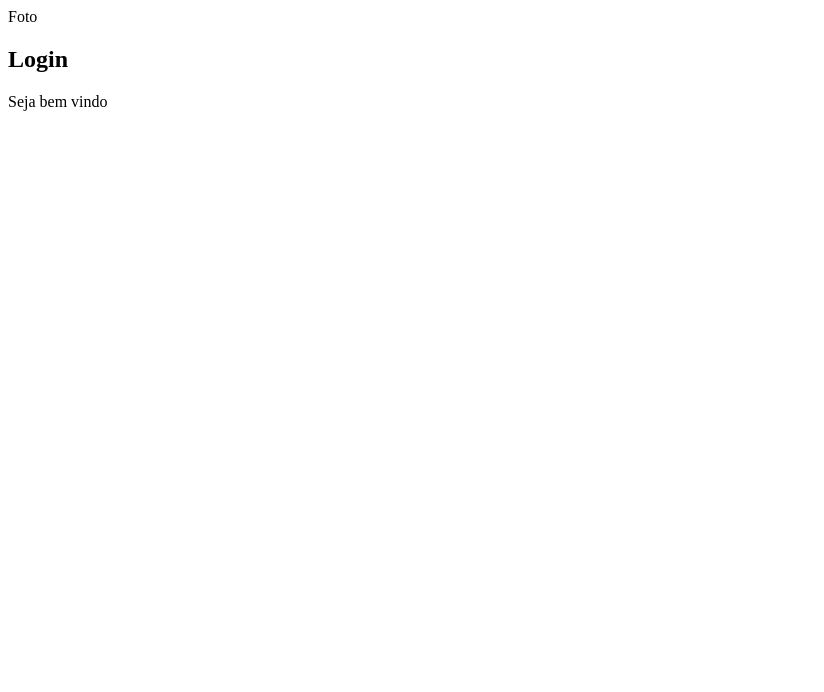
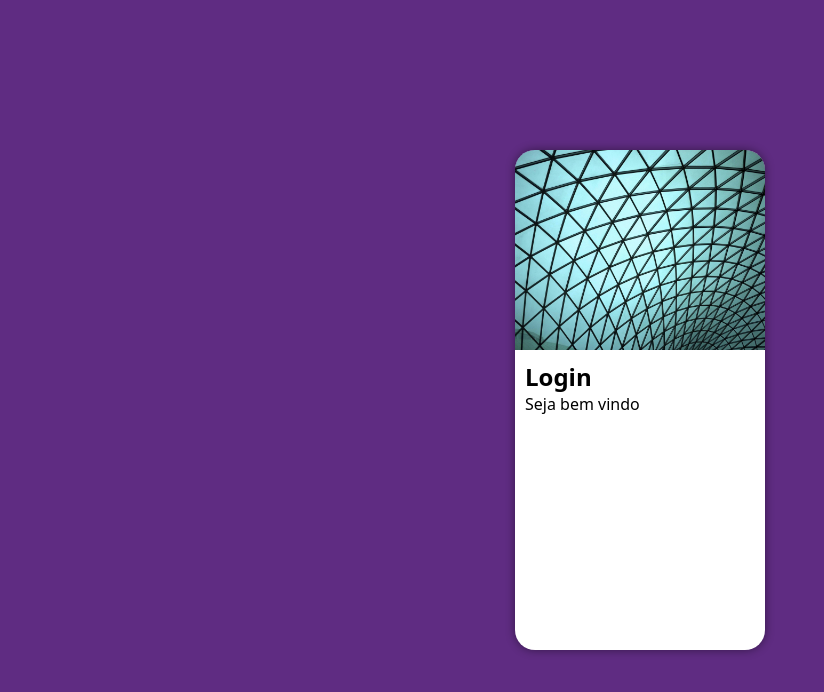
Before and after one commit to softwarekleberson/Projeto-Login, a plain HTML site: page index.html in a window 1280 px wide. Shown: the whole page, without its empty margins (0-824 px from the left). Drawn offline with Linux system fonts and the light colour scheme.

Commit message:
Adição da imagem a tela de login

```diff
--- a/estilo/style.css
+++ b/estilo/style.css
@@ -5,3 +5,50 @@
     verde: #49a09d
     Lilás: #5f2c82
 */
+
+* {
+    font-family: system-ui, -apple-system, BlinkMacSystemFont, 'Segoe UI', Roboto, Oxygen, Ubuntu, Cantarell, 'Open Sans', 'Helvetica Neue', sans-serif;
+
+    padding: 0px;
+    margin: 0px;
+    box-sizing: border-box;
+}
+
+body, html {
+    background-color: #5f2c82;
+    height: 100vh;
+    width: 100vw;
+}
+
+main {
+    position: relative;
+    height: 100vh;
+    width: 100vw;
+}
+
+section#login {
+    position: absolute;
+    top: 50%;
+    left: 50%;
+    transform: translate(-50%, -50%);
+    overflow: hidden;
+
+    background-color: white;
+    width: 250px;
+    height: 500px;
+    border-radius: 20px;
+    box-shadow: 0px 0px 10px rgba(0,0,0,0.450);
+}
+
+section#login > div#imagem {
+    display: block;
+    background: #5f2c82 url(../imagens/fundo.jpg) no-repeat;
+    background-size: cover;
+    background-position: left bottom;
+    height: 200px;
+}
+
+section#login > div#formulario {
+    padding: block;
+    padding: 10px;
+}
--- a/index.html
+++ b/index.html
@@ -10,8 +10,8 @@
     <main>
         <section id="login">
             <div id="imagem">
-                Foto
             </div>
+
             <div id="formulario">
                 <h1>Login</h1>
                 <p>Seja bem vindo</p>
```
Also changed, not shown: imagens/fundo.jpg (renamed from imagens/pexels-pixabay-248921.jpg).
